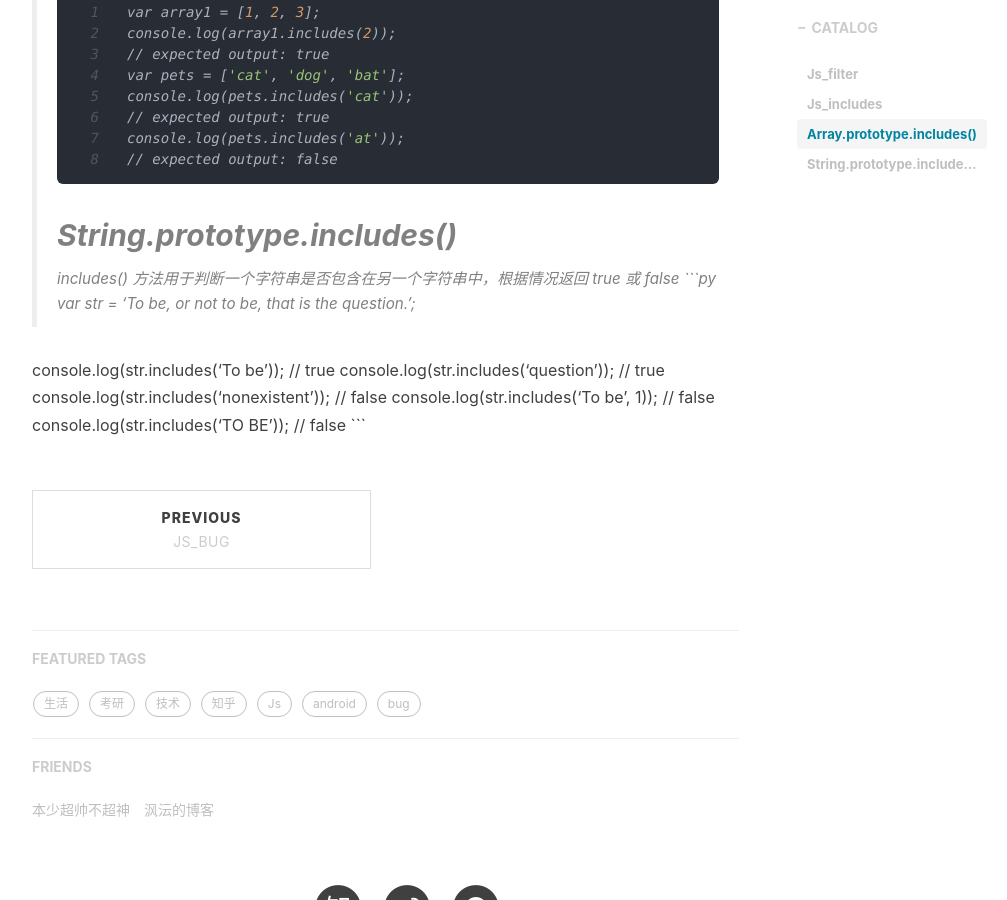
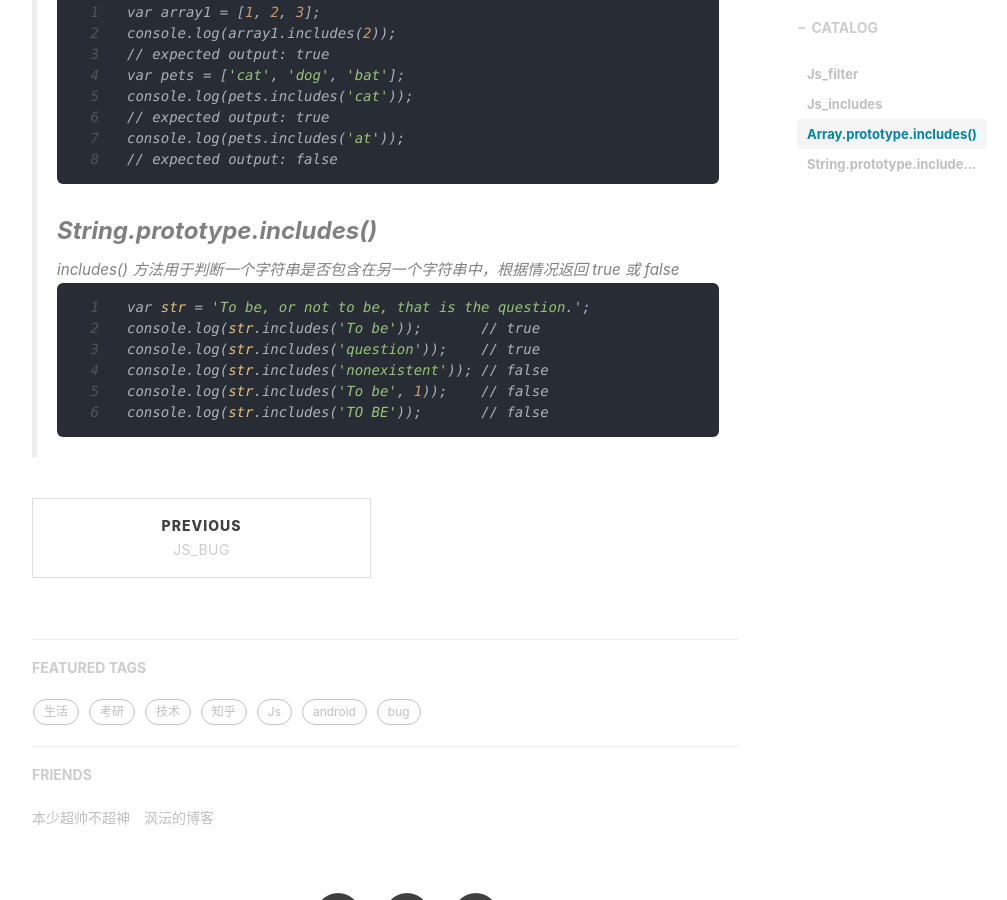
Before and after one commit to zzh9527/zzh9527.github.io, a Jekyll site: the page built from _posts/2019-07-23-js.md, in a window 1280 px wide and 900 px high, scrolled down 1161 px. Shown: the whole window, without its empty margins (233-1240 px from the left). Built offline with Jekyll 4.4.1, drawn with Linux system fonts in a browser that asks for light colours; nearby versions of some CDN libraries; comment, search, counter and statistics services are not loaded.

Commit message:
Update 2019-07-23-js.md

````diff
--- a/_posts/2019-07-23-js.md
+++ b/_posts/2019-07-23-js.md
@@ -39,11 +39,10 @@ console.log(pets.includes('cat'));
 console.log(pets.includes('at'));
 // expected output: false
 ```
-## String.prototype.includes()
+### String.prototype.includes()
 > includes() 方法用于判断一个字符串是否包含在另一个字符串中，根据情况返回 true 或 false
 ```py
 var str = 'To be, or not to be, that is the question.';
-
 console.log(str.includes('To be'));       // true
 console.log(str.includes('question'));    // true
 console.log(str.includes('nonexistent')); // false
````
